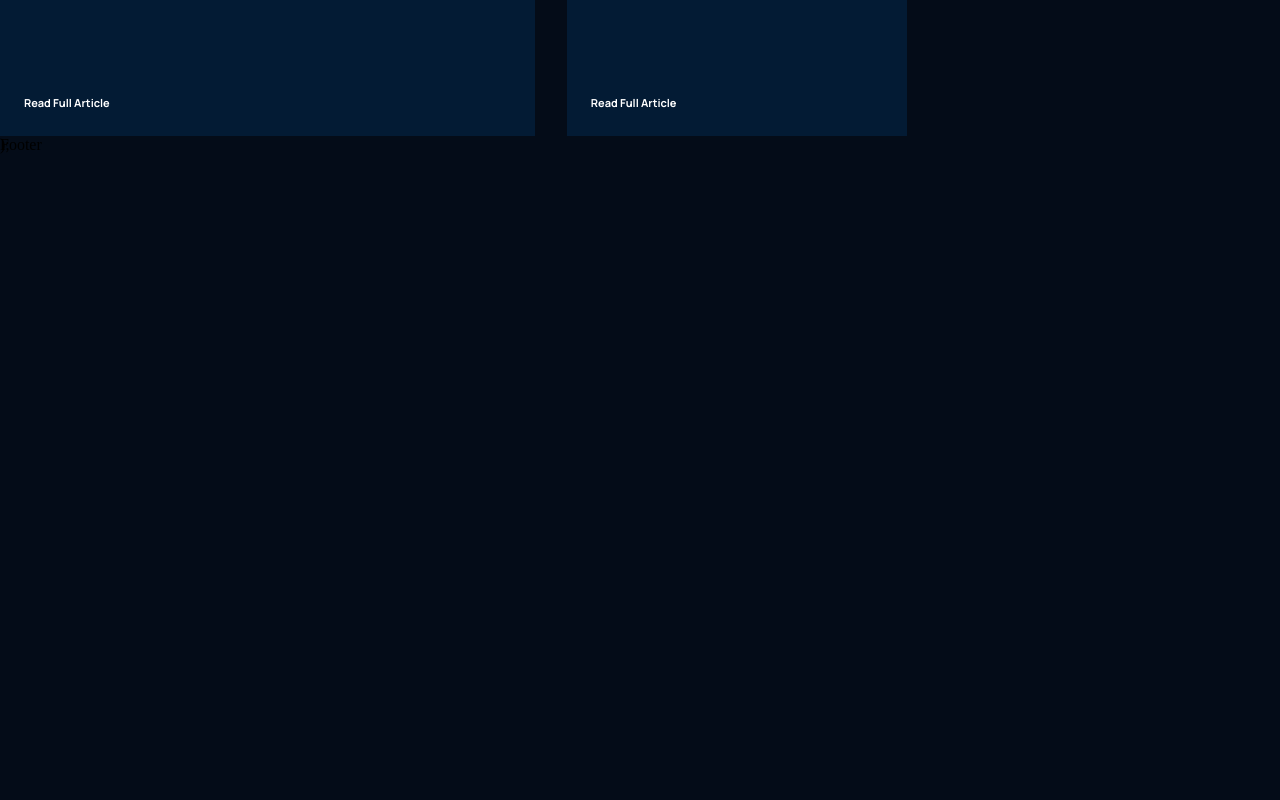
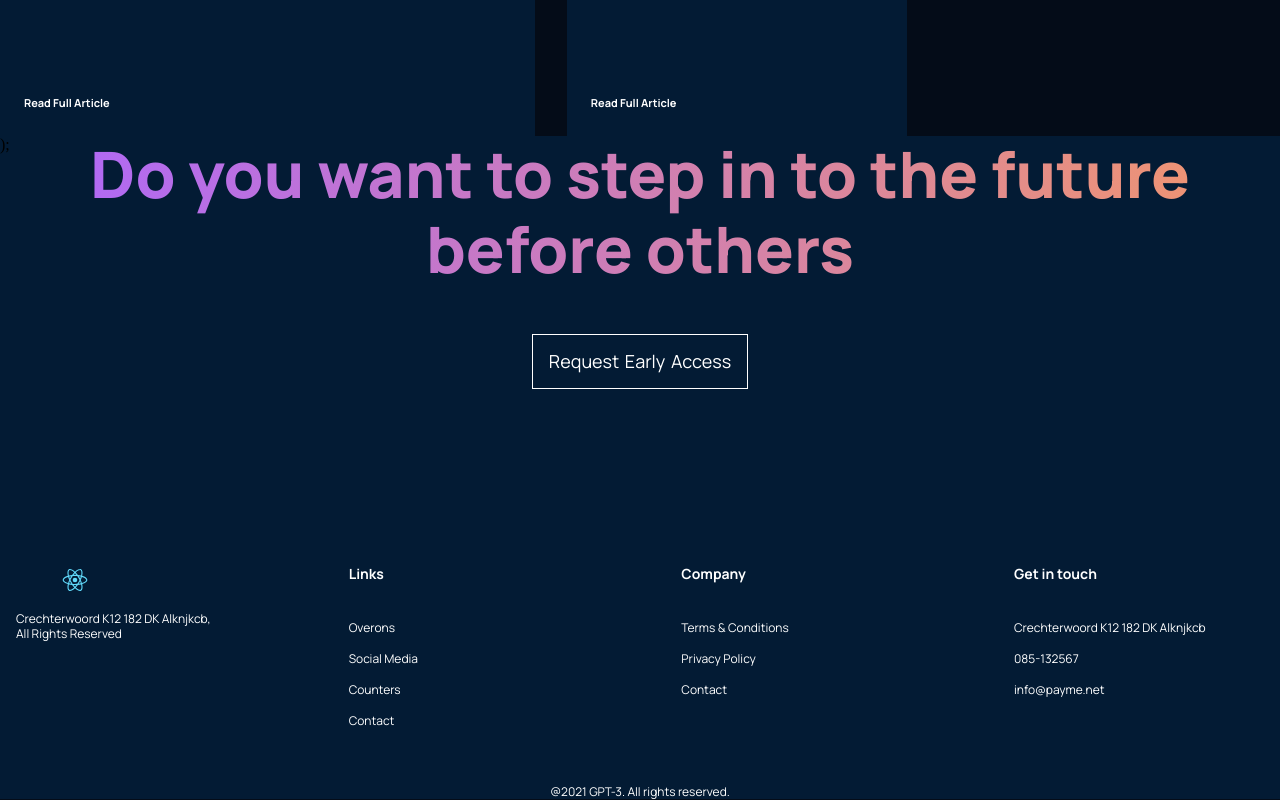
Before and after one commit to JennieCodes/responsive-ui-ux-website, a React (Create React App) app: page / in a window 1280 px wide. Shown: the part 4828-5628 px from the top of the page. Before the commit the page ends 4982 px from the top, so only its background shows below. Built offline with nearby package versions, Linux system fonts and the light colour scheme.

Commit message:
Added to footer component

```diff
--- a/src/containers/footer/Footer.jsx
+++ b/src/containers/footer/Footer.jsx
@@ -1,10 +1,53 @@
 import React from "react";
+import gpt3Logo from "../../logo.svg";
 import "./footer.css";
 
 const Footer = () => {
   return (
     <>
-      <div>Footer</div>
+      <div className="gpt3_footer section_padding">
+        <div className="gpt3_footer-heading">
+          <h1 className="gradient-text">
+            Do you want to step in to the future before others
+          </h1>
+        </div>
+
+        <div className="gpt3_footer-btn">
+          <p>Request Early Access</p>
+        </div>
+
+        <div className="gpt3_footer-links">
+          <div className="gpt3_footer-links_logo">
+            <img src={gpt3Logo} alt="gpt3_logo" />
+            <p>
+              Crechterwoord K12 182 DK Alknjkcb, <br /> All Rights Reserved
+            </p>
+          </div>
+          <div className="gpt3_footer-links_div">
+            <h4>Links</h4>
+            <p>Overons</p>
+            <p>Social Media</p>
+            <p>Counters</p>
+            <p>Contact</p>
+          </div>
+          <div className="gpt3_footer-links_div">
+            <h4>Company</h4>
+            <p>Terms & Conditions </p>
+            <p>Privacy Policy</p>
+            <p>Contact</p>
+          </div>
+          <div className="gpt3_footer-links_div">
+            <h4>Get in touch</h4>
+            <p>Crechterwoord K12 182 DK Alknjkcb</p>
+            <p>085-132567</p>
+            <p>info@payme.net</p>
+          </div>
+        </div>
+
+        <div className="gpt3_footer-copyright">
+          <p>@2021 GPT-3. All rights reserved.</p>
+        </div>
+      </div>
     </>
   );
 };
--- a/src/containers/footer/footer.css
+++ b/src/containers/footer/footer.css
@@ -0,0 +1,138 @@
+.gpt3_footer {
+  display: flex;
+  flex-direction: column;
+  justify-content: center;
+  align-items: center;
+  background: var(--color-footer);
+}
+
+.gpt3_footer-heading {
+  width: 100%;
+  text-align: center;
+  margin-bottom: 48px;
+}
+
+.gpt3_footer-heading h1 {
+  font-family: var(--font-family);
+  font-weight: 800;
+  font-size: 64px;
+  line-height: 75px;
+}
+
+.gpt3_footer-btn {
+  display: flex;
+  justify-content: center;
+  align-items: center;
+  padding: 16px;
+  border: 1px solid #fff;
+  text-align: center;
+  margin-bottom: 160px;
+  cursor: pointer;
+}
+
+.gpt3_footer-btn p {
+  font-size: 18px;
+  font-family: var(--font-family);
+  line-height: 21px;
+  color: #fff;
+  word-spacing: 2px;
+}
+
+.gpt3_footer-links {
+  display: flex;
+  justify-content: space-between;
+  align-items: flex-start;
+  flex-direction: row;
+  flex-wrap: wrap;
+  width: 100%;
+  text-align: left;
+}
+
+.gpt3_footer-links div {
+  width: 250px;
+  margin: 16px;
+}
+
+.gpt3_footer-links_logo {
+  display: flex;
+  flex-direction: column;
+}
+
+.gpt3_footer-links_logo img {
+  width: 118px;
+  height: 30px;
+  margin-bottom: 16px;
+}
+
+.gpt3_footer-links_logo p {
+  font-family: var(--font-family);
+  font-size: 12px;
+  line-height: 15px;
+  color: #fff;
+}
+
+.gpt3_footer-links_div {
+  display: flex;
+  justify-content: flex-start;
+  flex-direction: column;
+}
+
+.gpt3_footer-links_div h4 {
+  font-size: 14px;
+  line-height: 17px;
+  font-family: var(--font-family);
+  color: #fff;
+  margin-bottom: 30px;
+}
+
+.gpt3_footer-links_div p {
+  font-size: 12px;
+  line-height: 15px;
+  font-family: var(--font-family);
+  color: #fff;
+  margin: 8px 0;
+  cursor: pointer;
+}
+
+.gpt3_footer-copyright {
+  margin-top: 32px;
+  text-align: center;
+  width: 100%;
+}
+
+.gpt3_footer-copyright p {
+  font-size: 12px;
+  font-family: var(--font-family);
+  line-height: 15px;
+  color: #fff;
+}
+
+@media screen and (max-width: 850px) {
+  .gpt3_footer-heading h1 {
+    font-size: 44px;
+    line-height: 50px;
+  }
+}
+
+@media screen and (max-width: 550px) {
+  .gpt3_footer-heading h1 {
+    font-size: 34px;
+    line-height: 42px;
+  }
+
+  .gpt3_footer-links div {
+    margin: 16px 0;
+  }
+
+  .gpt3_footer-btn p {
+    font-size: 14px;
+    line-height: 20px;
+  }
+}
+
+@media screen and (max-width: 400px) {
+  .gpt3_footer-heading h1 {
+    font-size: 27px;
+    line-height: 38px;
+  }
+}
```
